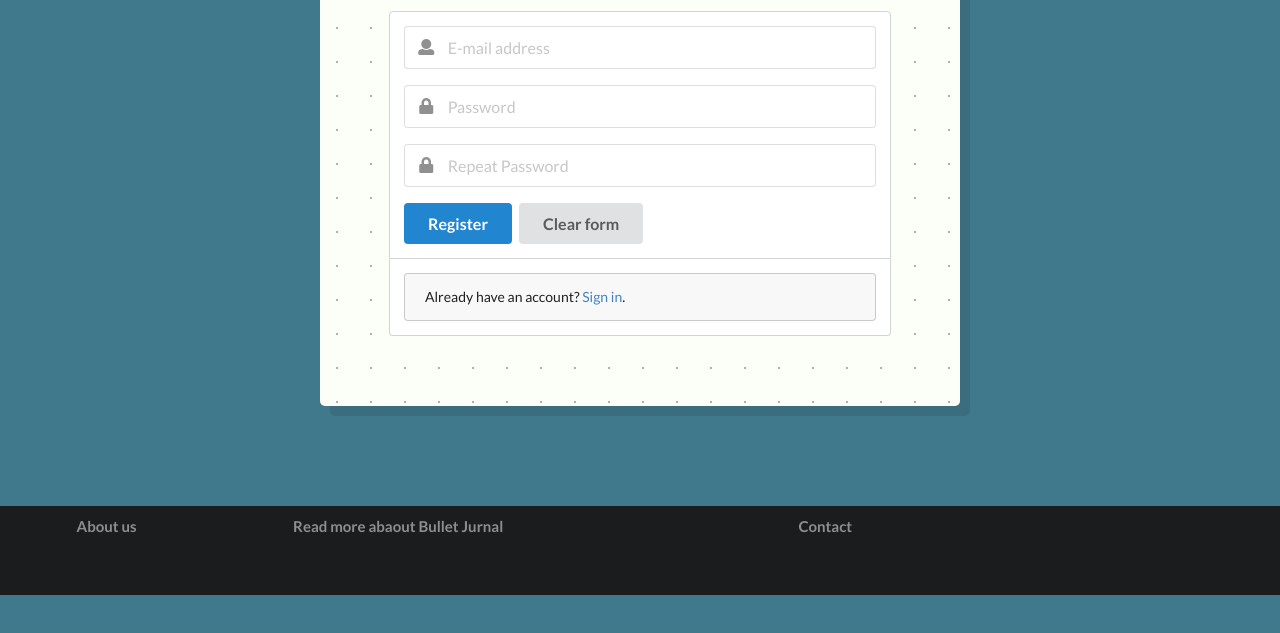
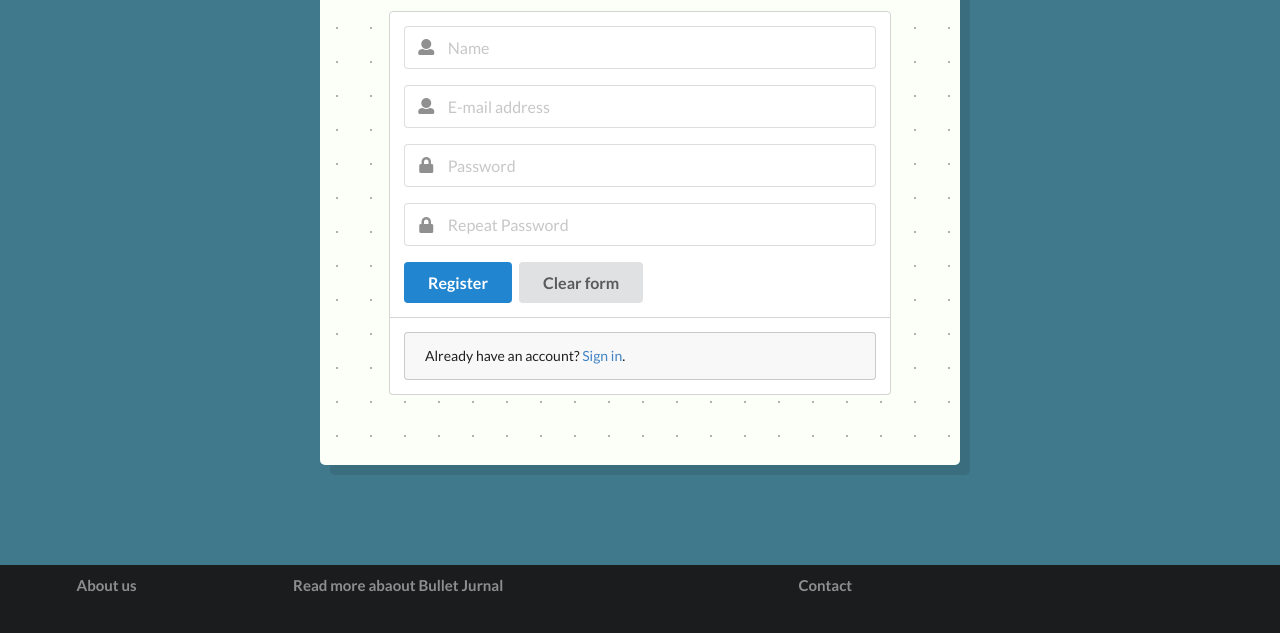
Before and after one commit to lfiedoro/bjf, a website built with webpack: page src/register.html in a window 1280 px wide. Shown: the part 205-838 px from the top of the page. Before the commit the page ends 800 px from the top, so only its background shows below. Built offline with nearby package versions, Linux system fonts and the light colour scheme.

Commit message:
Register form got new input field

```diff
--- a/src/log.js
+++ b/src/log.js
@@ -163,7 +163,7 @@ const createEntryFormHtml = () => {
                     </div>
                     <div class="inline field">
                         <label>Date </label>
-                        <input class="entry-date" type="date" name="date"></input>
+                        <input class="entry-date" type="date" name="date" min="${new Date().toJSON().slice(0, 10)}"></input>
                     </div>
                 </div>
                 <button class="ui large button submit blue loginbtn">Add</button>
@@ -448,13 +448,13 @@ const createTaskHTML = (task) => {
             <td class="collapsing signification">${createSignificationButtonMenu(createSignificationButton(task.significationType))}</td>
             <td class="collapsing type-state">${createTypeAndStateButtonMenu(createTypeAndStateButton(task.entryType, task.taskState))}</td>
             <td class="description">${task.body}</td>
-            <td class="collapsing">${createChangeDateButton("date", "accept-new-date", "basic", " ")}</td>
+            <td class="collapsing">${createChangeDateButton(`date" min="${new Date().toJSON().slice(0, 10)}`, "accept-new-date", "basic", " ")}</td>
         </tr>
         `;
     const element = htmlToElement(html);
     putTaskIntoHTML(element);
 };
-
+// check if thin min datevalue works
 const createChangeDateButton = (pickerType, btnClass, iconType, btnId) => {
     return `
     <div class="ui ${iconType} simple icon top left dropdown button">
--- a/src/login.js
+++ b/src/login.js
@@ -33,5 +33,4 @@ function handleLogin(event) {
       }
     })
     .catch(err => console.log(err));
-
 }
--- a/src/register.html
+++ b/src/register.html
@@ -26,11 +26,16 @@
         <div class="ui huge center aligned header">Sign up</div>
         <div class="ui top attached segment">
             <form class="ui large form">
-                <!-- <div class="ui segment"> -->
                 <div class="field">
                     <div class="ui left icon input">
                         <i class="user icon"></i>
-                        <input type="text" name="email" placeholder="E-mail address">
+                        <input type="text" name="name" placeholder="Name">
+                    </div>
+                </div>
+                <div class="field">
+                    <div class="ui left icon input">
+                        <i class="user icon"></i>
+                        <input type="email" name="email" placeholder="E-mail address">
                     </div>
                 </div>
                 <div class="field">
@@ -47,8 +52,6 @@
                 </div>
                 <button class="ui large button submit blue loginbtn">Register</button>
                 <button class="ui large button clear resetbtn ">Clear form</button>
-                <!-- </div> -->
-                <!--            <div class="ui error message"></div>-->
             </form>
         </div>
         <div class="ui bottom attached segment">
```
Also changed, not shown: src/login.html (+0 -3 lines). Lines whose indentation alone changed are shown as unchanged.
